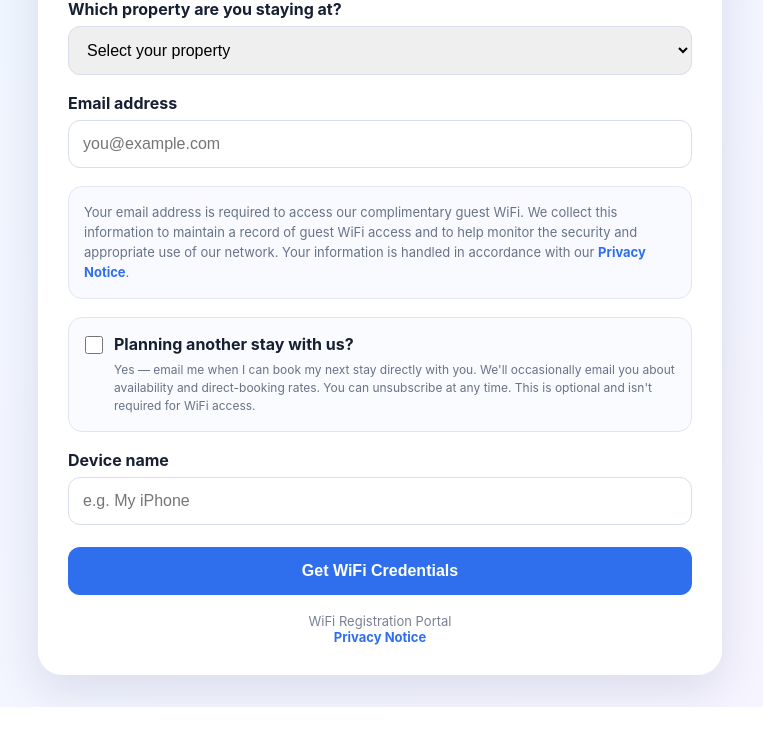
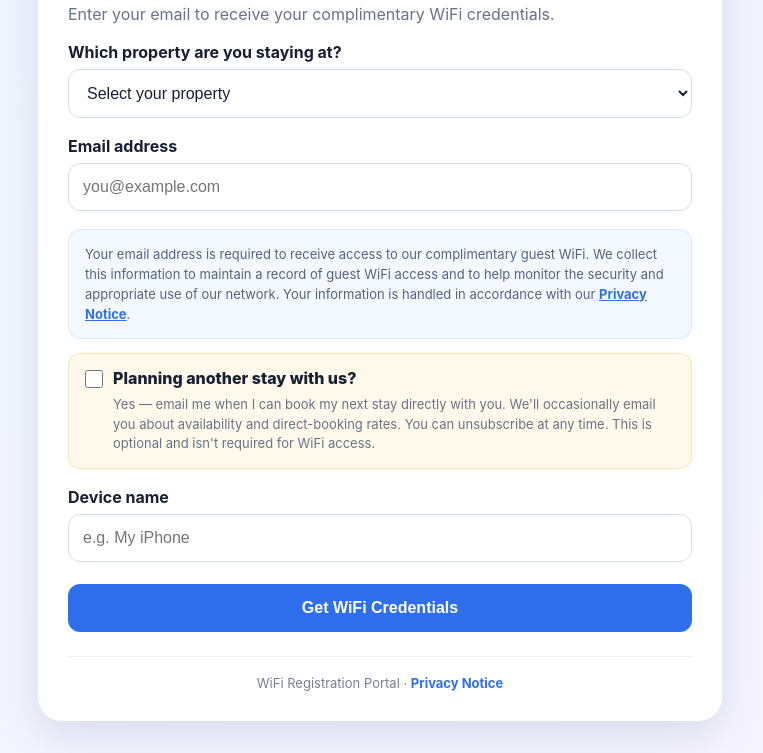
Before and after one commit to estrellajeremiah531-blip/wifi-registration, a website: page index.html in a window 1280 px wide. Shown: the part 199-952 px from the top of the page, without its empty margins (260-1023 px from the left). Before the commit the page ends 906 px from the top, so only its background shows below. Drawn offline with Linux system fonts and the light colour scheme.

Commit message:
Update index.html

```diff
--- a/index.html
+++ b/index.html
@@ -3,10 +3,8 @@
 <head>
 <meta charset="utf-8">
 <meta name="viewport" content="width=device-width, initial-scale=1">
+<title>Guest WiFi Registration | LIT Property</title>
 
-<title>Apartment WiFi Registration</title>
-
-<!-- Website icon -->
 <link rel="icon" type="image/svg+xml" href="favicon.svg">
 <link rel="apple-touch-icon" href="favicon.svg">
 
@@ -18,29 +16,37 @@
     font-family:Inter,Arial,sans-serif;
     background:linear-gradient(135deg,#eef6ff,#f7f4ff);
     color:#172033;
-    min-height:100vh
+    min-height:100vh;
   }
 
   .wrap{
     max-width:720px;
     margin:auto;
-    padding:32px 18px
+    padding:32px 18px;
   }
 
   .card{
     background:#fff;
     border-radius:24px;
     padding:30px;
-    box-shadow:0 15px 45px rgba(30,50,90,.12)
+    box-shadow:0 15px 45px rgba(30,50,90,.12);
+  }
+
+  .brand{
+    display:block;
+    width:min(100%,430px);
+    height:auto;
+    margin:0 auto 24px;
   }
 
   h1{
     margin:0 0 8px;
-    font-size:30px
+    font-size:30px;
+    line-height:1.15;
   }
 
   .muted{
-    color:#687386
+    color:#687386;
   }
 
   .badge{
@@ -51,13 +57,13 @@
     color:#3565c8;
     font-weight:700;
     font-size:13px;
-    margin-bottom:16px
+    margin-bottom:16px;
   }
 
   label{
     display:block;
     font-weight:700;
-    margin:18px 0 7px
+    margin:18px 0 7px;
   }
 
   input,select{
@@ -65,7 +71,70 @@
     padding:14px;
     border:1px solid #d8deea;
     border-radius:12px;
-    font-size:16px
+    font-size:16px;
+    background:#fff;
+    color:#172033;
+  }
+
+  select{
+    cursor:pointer;
+  }
+
+  input:focus,select:focus{
+    outline:2px solid rgba(47,111,237,.18);
+    border-color:#2f6fed;
+  }
+
+  .info-box{
+    margin-top:18px;
+    padding:14px 16px;
+    border-radius:12px;
+    background:#f4f8ff;
+    border:1px solid #dbe8ff;
+    color:#53647f;
+    font-size:13px;
+    line-height:1.55;
+  }
+
+  .info-box a{
+    color:#2f6fed;
+    font-weight:700;
+  }
+
+  .marketing-box{
+    margin-top:14px;
+    padding:14px 16px;
+    border-radius:12px;
+    background:#fff9ec;
+    border:1px solid #f6e5b9;
+  }
+
+  .marketing-label{
+    display:flex;
+    align-items:flex-start;
+    gap:10px;
+    margin:0;
+    cursor:pointer;
+  }
+
+  .marketing-label input{
+    width:18px;
+    height:18px;
+    margin:2px 0 0;
+    padding:0;
+    flex:0 0 auto;
+    cursor:pointer;
+  }
+
+  .marketing-title{
+    font-weight:800;
+  }
+
+  .marketing-note{
+    margin:7px 0 0 28px;
+    color:#687386;
+    font-size:13px;
+    line-height:1.5;
   }
 
   button{
@@ -78,11 +147,16 @@
     color:white;
     font-size:16px;
     font-weight:800;
-    cursor:pointer
+    cursor:pointer;
+  }
+
+  button:hover{
+    filter:brightness(.97);
   }
 
   button:disabled{
-    opacity:.6
+    opacity:.6;
+    cursor:default;
   }
 
   .error{
@@ -91,108 +165,64 @@
     padding:12px;
     border-radius:10px;
     margin-top:15px;
-    display:none
+    display:none;
   }
 
   .success{
-    display:none
+    display:none;
   }
 
   .credentials{
     margin-top:20px;
     background:#f4f8ff;
     border-radius:16px;
-    padding:20px
+    padding:20px;
   }
 
   .cred{
     font-size:20px;
     font-weight:800;
     margin:8px 0;
-    word-break:break-word
+    word-break:break-word;
   }
 
   .small{
-    font-size:13px
+    font-size:13px;
   }
 
   .footer{
-    margin-top:18px;
+    margin-top:24px;
+    padding-top:18px;
+    border-top:1px solid #edf0f5;
     text-align:center;
     color:#778096;
-    font-size:13px
+    font-size:13px;
   }
 
-  .privacy-box{
-    margin-top:18px;
-    padding:15px;
-    background:#f8faff;
-    border:1px solid #e2e8f3;
-    border-radius:14px
+  .footer a{
+    color:#2f6fed;
+    text-decoration:none;
+    font-weight:700;
   }
 
-  .privacy-box p{
-    margin:0;
-    font-size:13px;
-    line-height:1.55;
-    color:#687386
+  @media (max-width:520px){
+    .wrap{
+      padding:20px 12px;
     }
 
-  .privacy-link{
-    color:#2f6fed;
-    font-weight:700;
-    text-decoration:none
+    .card{
+      padding:22px 18px;
+      border-radius:20px;
     }
 
-  .privacy-link:hover{
-    text-decoration:underline
+    .brand{
+      width:min(100%,360px);
+      margin-bottom:20px;
     }
 
-  .marketing-box{
-    margin-top:18px;
-    padding:16px;
-    background:#fafbfe;
-    border:1px solid #e0e5ef;
-    border-radius:14px
+    h1{
+      font-size:27px;
     }
-
-  .marketing-label{
-    display:flex;
-    align-items:flex-start;
-    gap:11px;
-    margin:0;
-    font-weight:400;
-    cursor:pointer
-  }
-
-  .marketing-label input{
-    width:18px;
-    height:18px;
-    margin:2px 0 0;
-    flex:none
-  }
-
-  .marketing-title{
-    font-weight:700;
-    color:#172033
-  }
-
-  .marketing-note{
-    margin:7px 0 0 29px;
-    font-size:12px;
-    line-height:1.5;
-    color:#687386
-  }
-
-  .qr{
-    display:none;
-    text-align:center;
-    margin-top:24px
-  }
-
-  .qr img{
-    max-width:220px;
-    border-radius:12px
   }
 </style>
 </head>
@@ -202,12 +232,18 @@
 <div class="wrap">
   <div class="card">
 
+    <img
+      class="brand"
+      src="logo.png"
+      alt="LIT Property"
+    >
+
     <div class="badge">Apartment WiFi</div>
 
     <h1>Register for WiFi</h1>
 
     <p class="muted">
-      Enter your email before receiving the WiFi credentials.
+      Enter your email to receive your complimentary WiFi credentials.
     </p>
 
     <form id="form">
@@ -234,22 +270,20 @@
         type="email"
         required
         placeholder="you@example.com"
-        autocomplete="email"
       >
 
-      <div class="privacy-box">
-        <p>
-          Your email address is required to access our complimentary guest
-          WiFi. We collect this information to maintain a record of guest
-          WiFi access and to help monitor the security and appropriate use
-          of our network. Your information is handled in accordance with
-          our <a class="privacy-link" href="privacy.html">Privacy Notice</a>.
-        </p>
+      <div class="info-box">
+        Your email address is required to receive access to our complimentary guest WiFi.
+        We collect this information to maintain a record of guest WiFi access and to help
+        monitor the security and appropriate use of our network. Your information is handled
+        in accordance with our
+        <a href="privacy.html">Privacy Notice</a>.
       </div>
 
       <div class="marketing-box">
 
         <label class="marketing-label">
+
           <input
             id="marketing"
             type="checkbox"
@@ -260,16 +294,17 @@
               Planning another stay with us?
             </span>
           </span>
+
         </label>
 
         <p class="marketing-note">
           Yes — email me when I can book my next stay directly with you.
-    We'll occasionally email you about availability and
-    direct-booking rates. You can unsubscribe at any time.
-    This is optional and isn't required for WiFi access.
+          We'll occasionally email you about availability and direct-booking rates.
+          You can unsubscribe at any time. This is optional and isn't required for WiFi access.
         </p>
 
       </div>
+
       <label for="device">
         Device name
       </label>
@@ -319,15 +354,9 @@
 
     </div>
 
-    <div class="qr" id="qr">
-      <p class="muted">Share this portal</p>
-      <img id="qrImg" alt="QR code">
-    </div>
-
     <div class="footer">
-      WiFi Registration Portal
-      <br>
-      <a class="privacy-link" href="privacy.html">Privacy Notice</a>
+      WiFi Registration Portal ·
+      <a href="privacy.html">Privacy Notice</a>
     </div>
 
   </div>
@@ -416,7 +445,6 @@ document.getElementById('form').addEventListener('submit', async (e) => {
   } catch (err) {
 
     error.textContent = err.message;
-
     error.style.display = 'block';
 
   } finally {
```
Lines whose indentation alone changed are shown as unchanged.
